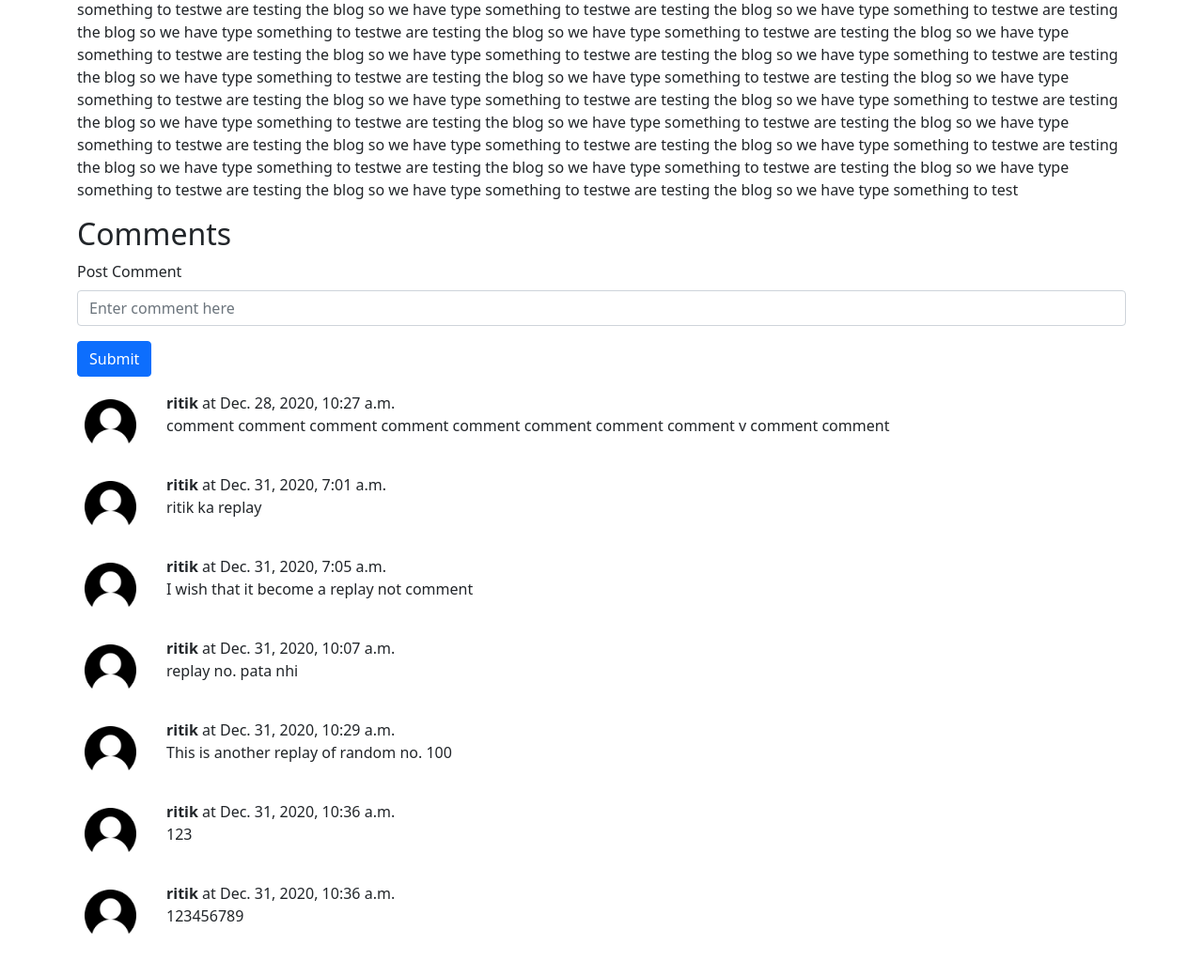
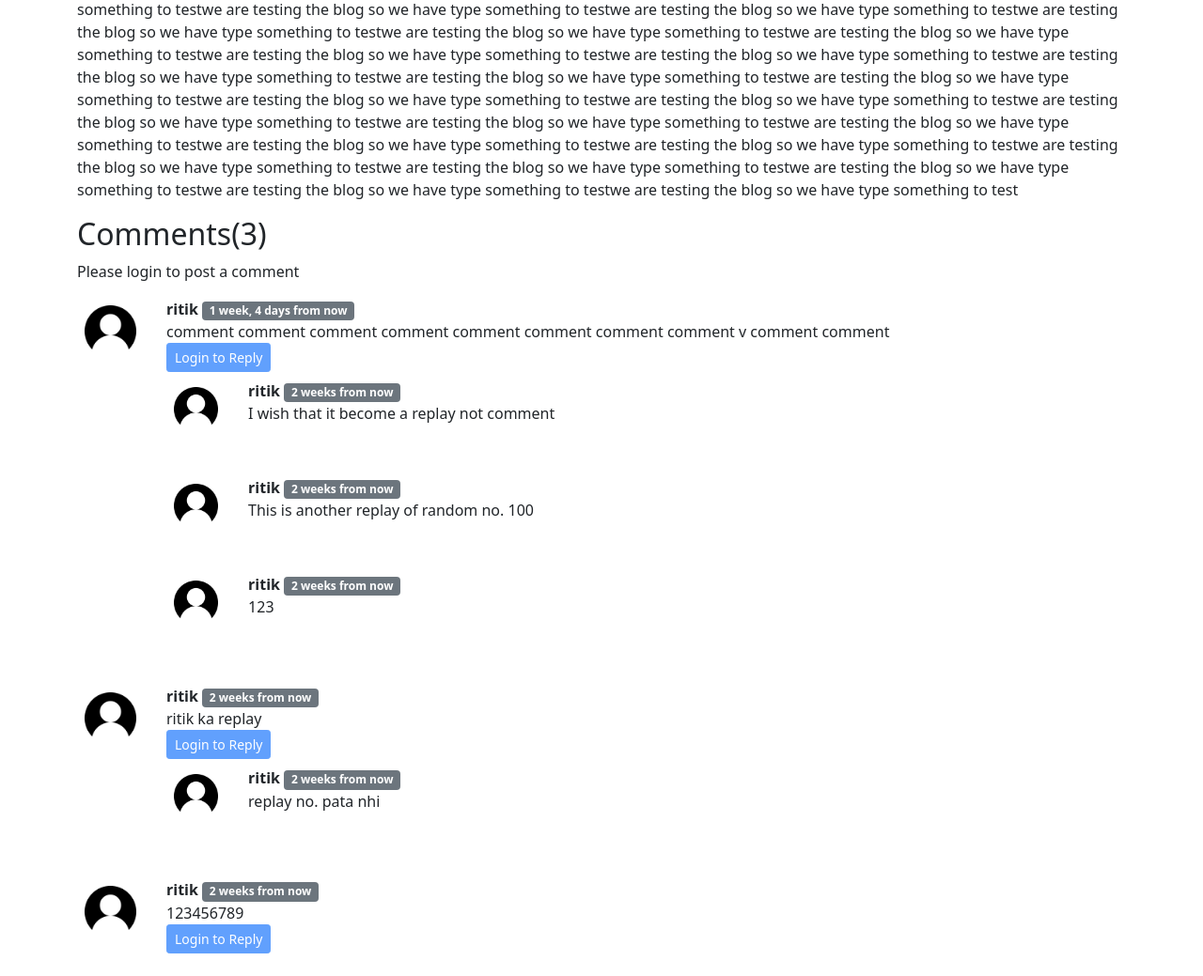
Before and after one commit to RitikVishvakarma/JBlog, a Django app: a page that uses templates/blog/blogPost.html in a window 1280 px wide. Shown: the part 1384-2423 px from the top of the page at 94% size. Before the commit the page ends 2378 px from the top, so only its background shows below. Run offline with Django 3.2, Linux system fonts and the light colour scheme; data comes from the database, SQL or seed files in the repository; both versions use the stored data as it was after the commit.

Commit message:
after a long time, user can comment on this blog and also replay on another comment

```diff
--- a/JBlog/settings.py
+++ b/JBlog/settings.py
@@ -39,7 +39,8 @@ INSTALLED_APPS = [
     'django.contrib.messages',
     'django.contrib.staticfiles',
     'home.apps.HomeConfig',
-    'blog.apps.BlogConfig'
+    'blog.apps.BlogConfig',
+    'django.contrib.humanize'
 ]
 
 MIDDLEWARE = [
--- /dev/null
+++ b/blog/templatetags/extras.py
@@ -0,0 +1,7 @@
+from django import template
+
+register = template.Library()
+
+@register.filter(name='get_val')
+def get_val(dict, key):
+    return dict.get(key)
--- a/blog/views.py
+++ b/blog/views.py
@@ -1,6 +1,8 @@
 from django.shortcuts import render, HttpResponse, redirect
 from blog.models import Post, BlogComment
 from django.contrib import messages
+from blog.templatetags import extras
+
 # Create your views here.
 def blogHome(request):
     allPosts = Post.objects.all()
@@ -10,8 +12,17 @@ def blogHome(request):
 
 def blogPost(request, slug):
     post = Post.objects.filter(slug=slug).first()
-    comments = BlogComment.objects.filter(post=post)
-    context = {'post':post, 'comments':comments}
+    comments = BlogComment.objects.filter(post=post, parent=None)
+    replies = BlogComment.objects.filter(post=post).exclude(parent=None)
+    replyDict = {}
+    for reply in replies:
+        if reply.parent.sno not in replyDict.keys():
+            replyDict[reply.parent.sno] = [reply]
+        else:
+            replyDict[reply.parent.sno].append(reply)
+    # print(comments, replies)
+    print(replyDict)
+    context = {'post':post, 'comments':comments, 'user':request.user, 'replyDict':replyDict}
     return render(request, 'blog/blogPost.html', context)
     # return HttpResponse(f'This is blog: {slug}')
 
@@ -21,8 +32,14 @@ def postComment(request):
         user = request.user
         postSno = request.POST.get("postSno")
         post = Post.objects.get(sno=postSno)
-
-        comment = BlogComment(comment=comment, user=user, post=post)
-        comment.save()
-        messages.success(request, "Your comment has been posted successfully")
+        parentSno = request.POST.get("parentSno")
+        if parentSno == "":
+            comment = BlogComment(comment=comment, user=user, post=post)
+            comment.save()
+            messages.success(request, "Your comment has been posted successfully")
+        else:
+            parent = BlogComment.objects.get(sno=parentSno)
+            comment = BlogComment(comment=comment, user=user, post=post, parent=parent)
+            comment.save()
+            messages.success(request, "Your replay has been posted successfully")
     return redirect(f"/blog/{post.slug}")
--- a/templates/blog/blogHome.html
+++ b/templates/blog/blogHome.html
@@ -8,7 +8,7 @@
     <div class="row no-gutters border rounded overflow-hidden flex-md-row mb-4 shadow-sm h-md-250 my-4 position-relative">
         <div class="col p-4 d-flex flex-column position-static">
             <strong class="d-inline-block mb-2 text-primary">Article  by {{post.author}}</strong>
-            <h3 class="mb-0">{{post.title}}</h3>
+            <h3 class="mb-0"><a class="text-dark" href="/blog/{{post.slug}}">{{post.title}}</a></h3>
             <div class="mb-1 text-muted">{{post.timeStamp}}</div>
             <p class="card-text mb-auto">{{post.content| truncatechars:500}}</p>
             <div class="my-2">
--- a/templates/blog/blogPost.html
+++ b/templates/blog/blogPost.html
@@ -2,13 +2,16 @@
 {% block title %} BlogPost {% endblock title %}
 {% block blogactive %} active {% endblock blogactive %}
 {% block body %}
+{% load humanize %}
+{% load extras %}
 <div class="container my-3">
     <h2 class="blog-post-title">{{post.title}}</h2>
     <p class="blog-post-meta">{{post.timeStamp}} by {{post.author}}</p>
     <p>{{post.content}}</p>
 </div>
 <div class="container">
-    <h2>Comments</h2>
+    <h2>Comments({{comments.count}})</h2>
+    {% if user.is_authenticated %}
     <form action="/blog/postComment" method="post">
         {% csrf_token %}
         <div class="mb-3">
@@ -16,16 +19,59 @@
             <input type="text" class="form-control" name="comment" placeholder="Enter comment here">
         </div>
         <input type="hidden" name="postSno" value="{{post.sno}}">
+        <input type="hidden" name="parentSno" value="">
         <button type="submit" class="btn btn-primary">Submit</button>
     </form>
+    {% else %}
+    <p>Please login to post a comment</p>
+    {% endif %}
     {% for comment in comments %}
     <div class="row my-3">
         <div class="col-md-1">
             <img class="rounded mx-auto d-block w-100 p-2" src="/static/img/user1.png" alt="user">
         </div>
         <div class="col-md-11">
-            <b>{{comment.user.username}}</b> at {{comment.timestamp}}
+            <b>{{comment.user.username}}</b>  <span class="badge bg-secondary">{{comment.timestamp | naturaltime}}</span>
             <div>{{comment.comment}}</div>
+            <div class="replay mx-0">
+                {% if user.is_authenticated %}
+                <a class="btn btn-sm btn-primary" data-bs-toggle="collapse" href="#replayBox{{comment.sno}}" role="button" aria-expanded="false" aria-controls="replayBox{{comment.sno}}">
+                    Reply
+                </a>
+                <div class="collapse" id="replayBox{{comment.sno}}">
+                    <div class="card card-body my-2">
+                        <form action="/blog/postComment" method="post">
+                            {% csrf_token %}
+                            <div class="mb-3">
+                                <label for="comment" class="form-label">Post Replay</label>
+                                <input type="text" class="form-control" name="comment" placeholder="Enter comment here">
+                                <input type="hidden" name="parentSno" value="{{comment.sno}}">
+                            </div>
+                            <input type="hidden" name="postSno" value="{{post.sno}}">
+                            <button type="submit" class="btn btn-primary">Submit</button>
+                        </form>
+                    </div>
+                </div>
+                {% else %}
+                <button class="btn btn-sm btn-primary" type="button" data-bs-toggle="collapse" href="#replayBox{{comment.sno}}" aria-expanded="false" aria-controls="replayBox{{comment.sno}}" disabled>
+                    Login to Reply
+                </button>
+                {% endif %}
+                <div class="replies my-2">
+                    {% for reply in replyDict|get_val:comment.sno %}
+                    <div class="row my-2">
+                        <div class="col-md-1">
+                            <img class="rounded mx-auto d-block w-100 p-2" src="/static/img/user1.png" alt="user">
+                        </div>
+                        <div class="col-md-11">
+                            <b>{{reply.user.username}}</b>  <span class="badge bg-secondary">{{reply.timestamp | naturaltime}}</span>
+                            <div>{{reply.comment}}</div>
+                        </div>
+                    </div>
+                        <br>
+                    {% endfor %}
+                </div>
+            </div>
         </div>
     </div>
     {% endfor %}
```
Also changed, not shown: blog/templatetags/__init__.py (added), db.sqlite3.
